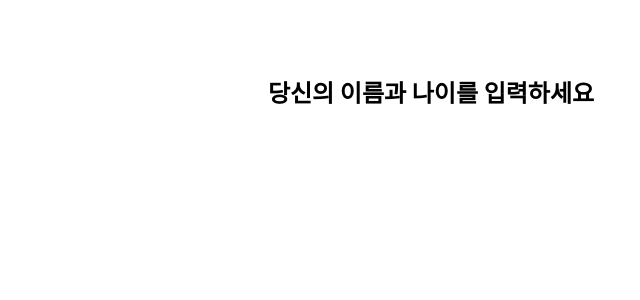
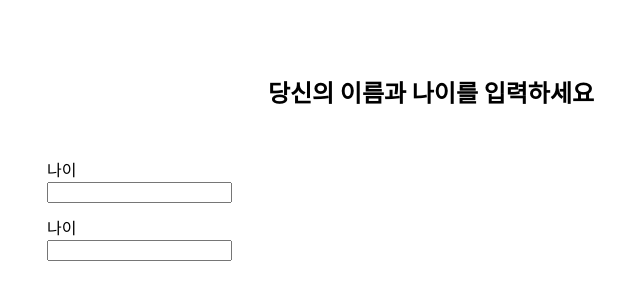
Before and after one commit to hanbin9775/simple-website, a React (Create React App) app: page /input in a window 1280 px wide. Shown: the part 202-502 px from the top of the page, without its empty margins (209-849 px from the left). Built offline with nearby package versions, Linux system fonts and the light colour scheme.

Commit message:
[#3] Input View 레이아웃 간단하게 구현

```diff
--- a/src/views/home/Home.tsx
+++ b/src/views/home/Home.tsx
@@ -2,7 +2,6 @@
  * @description home 화면
  */
 import React from "react";
-import { Link } from "react-router-dom";
 import * as s from "./Home.styled";
 
 const Home = (): JSX.Element => {
--- a/src/views/input/Input.styled.tsx
+++ b/src/views/input/Input.styled.tsx
@@ -8,4 +8,13 @@ export const InputContainer = styled.section`
 export const DescribeText = styled.h2`
   font-size: 24px;
   text-align: center;
+  margin-bottom: 48px;
 `;
+
+export const InputWrapper = styled.div`
+  margin-bottom: 12px;
+`;
+
+export const InputLabel = styled.div``;
+
+export const InputBox = styled.input``;
--- a/src/views/input/Input.tsx
+++ b/src/views/input/Input.tsx
@@ -8,6 +8,14 @@ const Input = (): JSX.Element => {
   return (
     <s.InputContainer>
       <s.DescribeText>당신의 이름과 나이를 입력하세요</s.DescribeText>
+      <s.InputWrapper>
+        <s.InputLabel>나이</s.InputLabel>
+        <s.InputBox />
+      </s.InputWrapper>
+      <s.InputWrapper>
+        <s.InputLabel>나이</s.InputLabel>
+        <s.InputBox />
+      </s.InputWrapper>
     </s.InputContainer>
   );
 };
```
